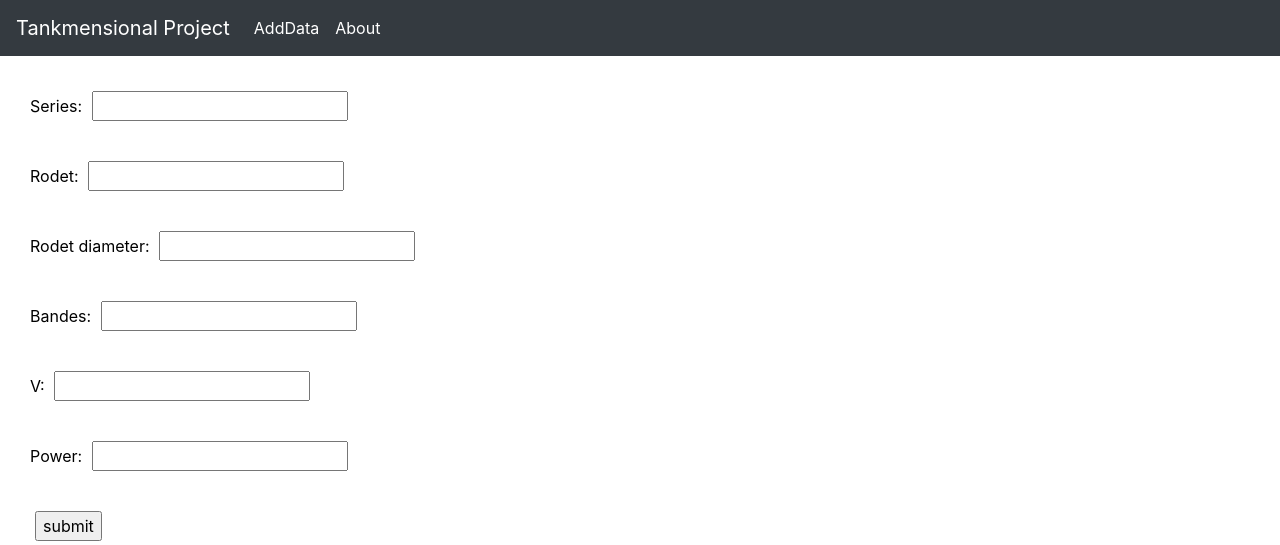
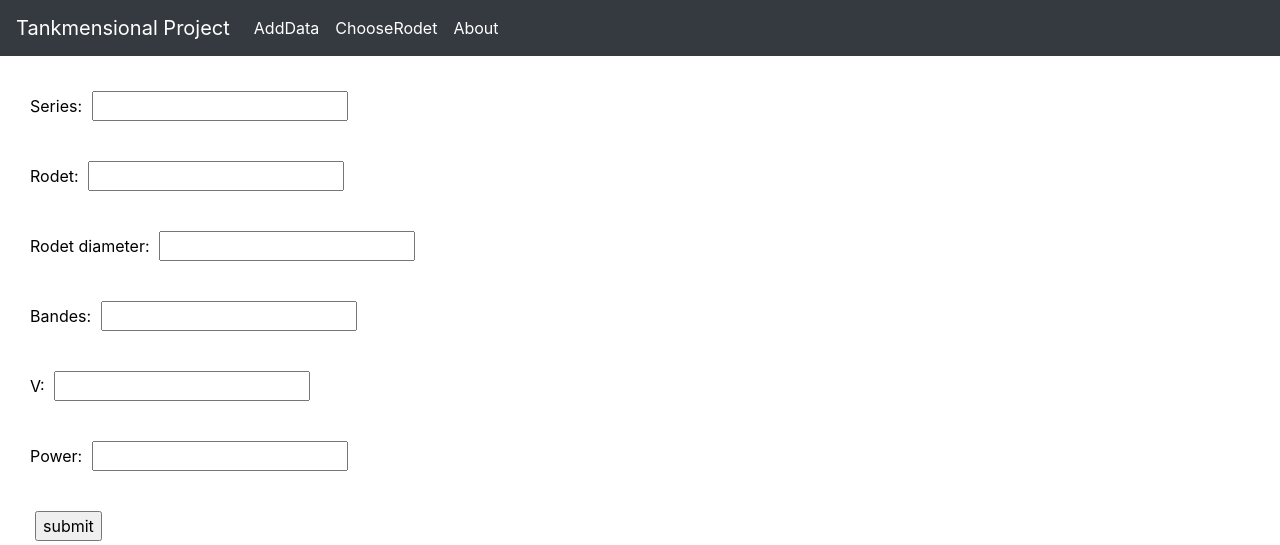
Before and after one commit to UPCodersEEBE/tankmensional, a Flask app: page /getdata in a window 1280 px wide. Shown: the top 545 px of the page. Run offline with Flask 2, Linux system fonts and the light colour scheme; some libraries are stand-ins or nearby versions.

Commit message:
Update base.html

```diff
--- a/templates/base.html
+++ b/templates/base.html
@@ -40,6 +40,9 @@
             <a class="nav-link" href="getdata">AddData <span class="sr-only">(current)</span></a>
           </li>
           <li class="nav-item active">
+            <a class="nav-link" href="chooseplot">ChooseRodet<span class="sr-only">(current)</span></a>
+          </li>
+          <li class="nav-item active">
             <a class="nav-link" href="about">About<span class="sr-only">(current)</span></a>
           </li>
         </ul>
```
